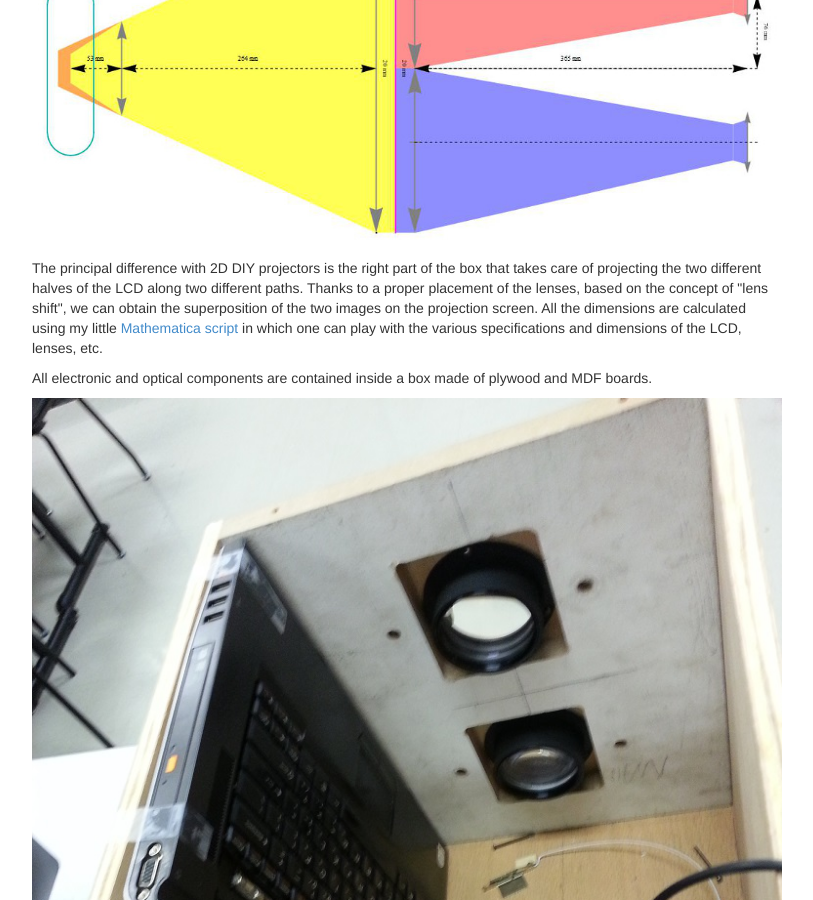
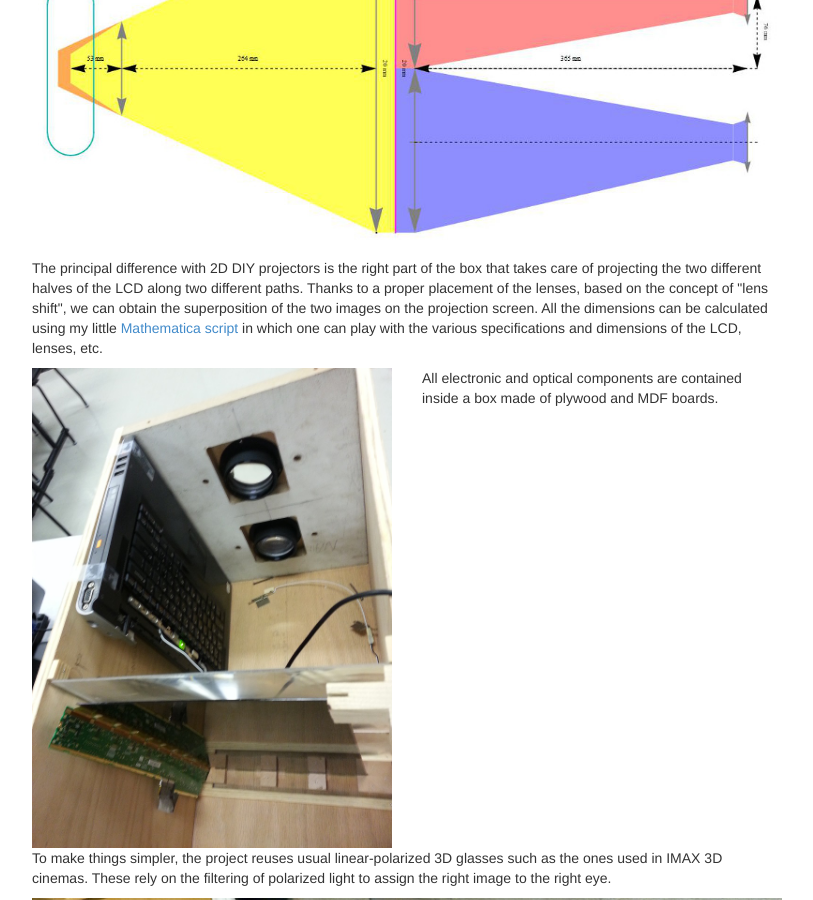
Before and after one commit to naimo/nicolas.github.com, a Jekyll site: the page built from _posts/2013-11-20-3d-projector.md, in a window 1280 px wide and 900 px high, scrolled down 1114 px. Shown: the whole window, without its empty margins (38-851 px from the left). Built offline with Jekyll 4.4.1, drawn with Linux system fonts in a browser that asks for light colours; Markdown is read by kramdown in place of the engine named in the settings.

Commit message:
two column

```diff
--- a/_posts/2013-11-20-3d-projector.md
+++ b/_posts/2013-11-20-3d-projector.md
@@ -30,14 +30,19 @@ And here's a more detailed view of the inside of the projector and how the light
 <img src="{{ site.url }}/assets/img/projector_sideview.jpg" class="img-responsive" alt="">
 
 <p>
-The principal difference with 2D DIY projectors is the right part of the box that takes care of projecting the two different halves of the LCD along two different paths. Thanks to a proper placement of the lenses, based on the concept of "lens shift", we can obtain the superposition of the two images on the projection screen. All the dimensions are calculated using my little <a href="{{ site.url }}/projector/">Mathematica script</a> in which one can play with the various specifications and dimensions of the LCD, lenses, etc.
+The principal difference with 2D DIY projectors is the right part of the box that takes care of projecting the two different halves of the LCD along two different paths. Thanks to a proper placement of the lenses, based on the concept of "lens shift", we can obtain the superposition of the two images on the projection screen. All the dimensions can be calculated using my little <a href="{{ site.url }}/projector/">Mathematica script</a> in which one can play with the various specifications and dimensions of the LCD, lenses, etc.
 </p>
 
-<p>
-All electronic and optical components are contained inside a box made of plywood and MDF boards.
-</p>
-
-<img src="{{ site.url }}/assets/img/projector_inside.jpg" class="img-responsive" alt="Components inside the box">
+<div class="row">
+	<div class="col-md-6">
+		<img src="{{ site.url }}/assets/img/projector_inside.jpg" class="img-responsive" alt="Components inside the box">
+	</div>
+	<div class="col-md-6">
+		<p>
+			All electronic and optical components are contained inside a box made of plywood and MDF boards.
+		</p>
+	</div>
+</div>
 
 To make things simpler, the project reuses usual linear-polarized 3D glasses such as the ones used in IMAX 3D cinemas. These rely on the filtering of polarized light to assign the right image to the right eye.
 
```
